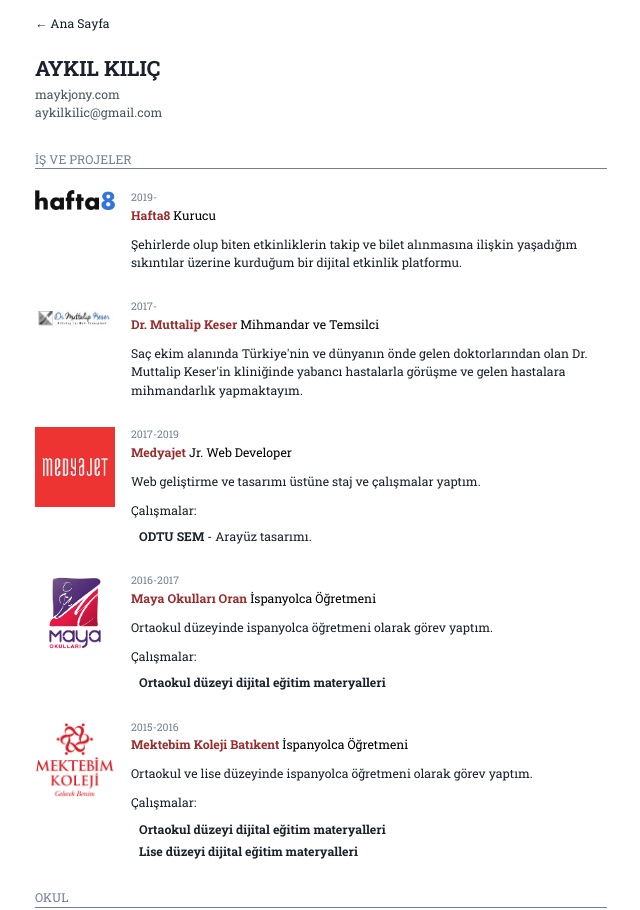
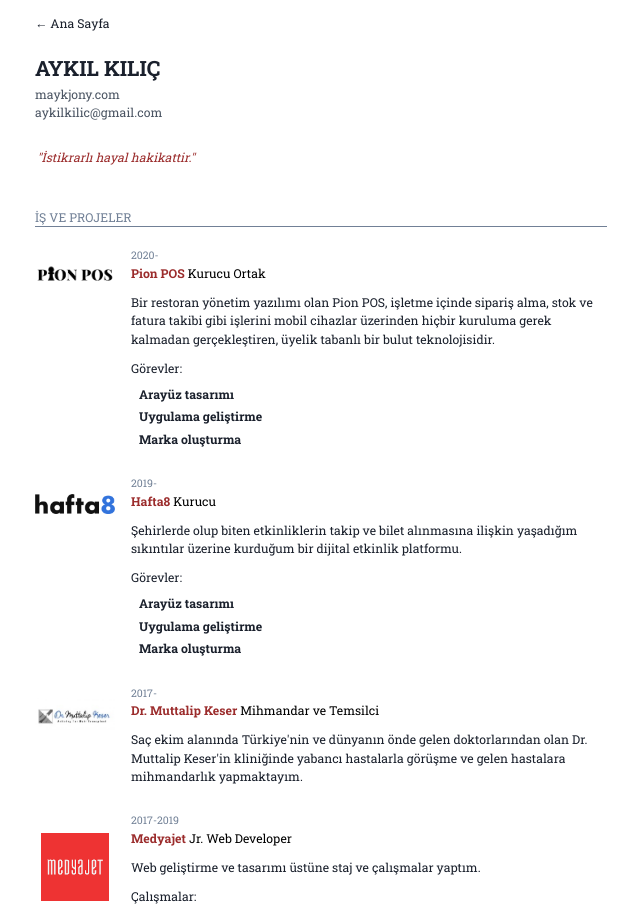
Before and after one commit to progayk/mywebsite, a website: page public/cv.html in a window 1280 px wide. Shown: the top 910 px of the page, without its empty margins (319-959 px from the left). Drawn offline with nearby package versions, Linux system fonts and the light colour scheme.

Commit message:
add pionpos to cv

```diff
--- a/public/cv.html
+++ b/public/cv.html
@@ -26,6 +26,14 @@
         header h1 {
             font-weight: 700;
             font-size: 1.5rem;
+        }
+
+        .quotes {
+            padding: 12px 16px 0px 16px;
+            color: #9b2c2c;
+        }
+        .quotes p {
+            font-style: italic;
         }
 
         main {
@@ -121,32 +129,78 @@
             </div>
         </header>
 
+        <!-- quotes -->
+        <article class="quotes">
+            <p>"İstikrarlı hayal hakikattir."</p>
+        </article>
 
         <main>
-
-
 
             <!-- section divider  -->
             <div class="s-d">
                 <p>İŞ VE PROJELER</p>
             </div>
 
-              <!-- medyajet -->
+            <!-- pion pos -->
+            <article>
+                <!-- media and header  -->
+                <div class="header">
+                    <div class="img-c" style="padding-top: 16px;">
+                        <img src="./assets/img/pionpos-logo.png" alt="pionpos-logo.png">
+                    </div>
+
+                    <div class="t-w">
+                        <p class="datetime"><time>2020</time>-</p>
+                        <h3 class="title">Pion POS<span> Kurucu Ortak</span>
+                        </h3>
+                        <div class="i-w">
+                            <p>Bir restoran yönetim yazılımı olan Pion POS, işletme içinde sipariş alma, stok ve fatura takibi gibi işlerini mobil cihazlar üzerinden hiçbir kuruluma gerek kalmadan gerçekleştiren, üyelik tabanlı bir bulut teknolojisidir.</p>
+                            <p class="mt-3">Görevler:</p>
+                            <ul>
+                                <li>
+                                    <a href="#"><strong>Arayüz tasarımı</strong></a>
+                                </li>
+                                <li>
+                                    <a href="#"><strong>Uygulama geliştirme</strong></a>
+                                </li>
+                                <li>
+                                    <a href="#"><strong>Marka oluşturma</strong></a>
+                                </li>
+                            </ul>
+                        </div>
+                    </div>
+
+                </div>
+            </article>
+
+              <!-- hafta8 -->
               <article>
                 <!-- media and header  -->
                 <div class="header">
-                    <div class="img-c">
-                        <img src="./assets/img/hafta8-logo.png" alt="dr muttalip keser logo">
+                    <div class="img-c" style="padding-top: 18px;">
+                        <img src="./assets/img/hafta8-logo.png" alt="hafta8 logo">
                     </div>
-
                     <div class="t-w">
                         <p class="datetime"><time>2019</time>-</p>
                         <h3 class="title">Hafta8<span> Kurucu</span>
                         </h3>
                         <div class="i-w">
                             <p>Şehirlerde olup biten etkinliklerin takip ve bilet alınmasına ilişkin yaşadığım sıkıntılar üzerine kurduğum bir dijital etkinlik platformu.</p>
+                            <p class="mt-3">Görevler:</p>
+                            <ul>
+                                <li>
+                                    <a href="#"><strong>Arayüz tasarımı</strong></a>
+                                </li>
+                                <li>
+                                    <a href="#"><strong>Uygulama geliştirme</strong></a>
+                                </li>
+                                <li>
+                                    <a href="#"><strong>Marka oluşturma</strong></a>
+                                </li>
+                            </ul>
                         </div>
                     </div>
+
                 </div>
             </article>
 
@@ -154,7 +208,7 @@
              <article>
                 <!-- media and header  -->
                 <div class="header">
-                    <div class="img-c">
+                    <div class="img-c" style="padding-top: 12px;">
                         <img src="./assets/img/dr-muttalip-keser-logo.jpg" alt="dr muttalip keser logo">
                     </div>
 
@@ -173,8 +227,8 @@
               <article>
                 <!-- media and header  -->
                 <div class="header">
-                    <div class="img-c">
-                        <img src="./assets/img/medyajet-logo.png" alt="medyajet logo">
+                    <div class="img-c" style="padding-top: 20px;">
+                        <img src="./assets/img/medyajet-logo.png" alt="medyajet logo" style="width: 68px">
                     </div>
 
                     <div class="t-w">
@@ -198,7 +252,7 @@
             <article>
                 <!-- media and header  -->
                 <div class="header">
-                    <div class="img-c">
+                    <div class="img-c" style="padding-top: 18px;">
                         <img src="./assets/img/maya-okullari-logo.png" alt="maya okulları logo">
                     </div>
 
@@ -223,7 +277,7 @@
             <article>
                 <!-- media and header  -->
                 <div class="header">
-                    <div class="img-c">
+                    <div class="img-c" style="padding-top: 18px;">
                         <img src="./assets/img/mektebim-koleji-logo.png" alt="mektebim koleji logo">
                     </div>
 
@@ -258,8 +312,9 @@
             <article>
                 <!-- pedagogy  -->
                 <div class="header">
-                    <div class="img-c">
+                    <div class="img-c" style="padding-top: 16px">
                         <img src="./assets/img/au-egt-bil.jpeg"
+                        style="width: 70px"
                             alt="ankara üniversitesi egitim bilimleri fakultesi logo">
                     </div>
 
@@ -276,7 +331,7 @@
             <article>
                 <!-- media and header  -->
                 <div class="header">
-                    <div class="img-c">
+                    <div class="img-c" style="padding-top: 16px">
                         <img src="./assets/img/Ankara_University_Logo.png" alt="ankara üniversitesi logo">
                     </div>
 
```
Also changed, not shown: public/index.html (+7 -7 lines), public/projects/project-bilemezsin.html (+1 -1 lines), public/assets/img/a-jazz-song-thumb.png, public/assets/img/amici-di-antone-thumb.png, public/assets/img/bilemezsin-thumb.png, public/assets/img/pionpos-logo.png (added).
